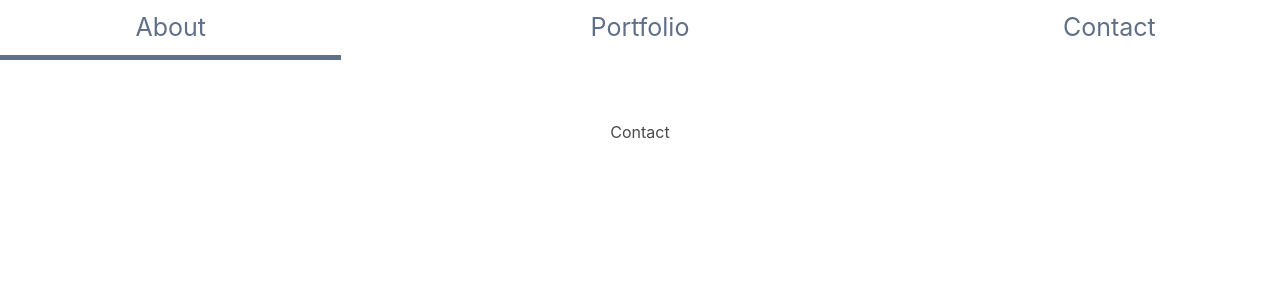
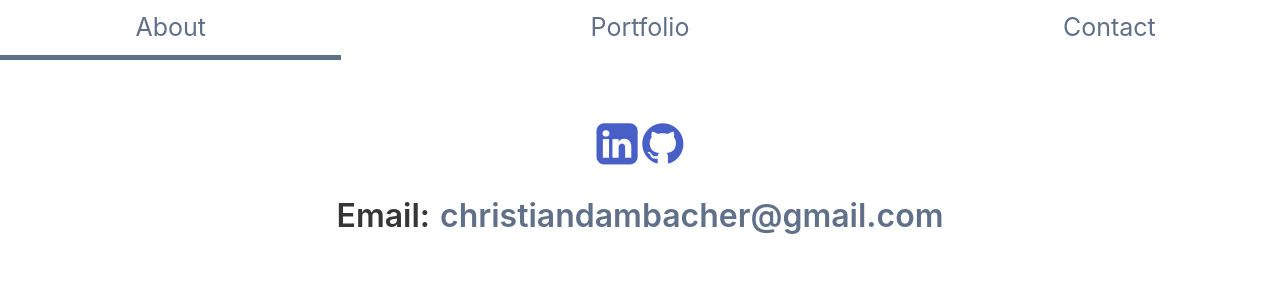
Before and after one commit to ChrstnDmbchr/Portfolio, a React (Create React App) app: page /contact in a window 1280 px wide. Shown: the top 300 px of the page. Built offline with nearby package versions, Linux system fonts and the light colour scheme.

Commit message:
contact page content added

```diff
--- a/src/components/Contact.js
+++ b/src/components/Contact.js
@@ -1,10 +1,15 @@
 import React, { Component } from 'react';
+import '../styling/Contact.css'
 
 class Contact extends Component {
   render() {
     return (
       <div className="contact animated fadeIn">
-        <h1>Contact</h1>
+        <div className="contact-links">
+          <a href="https://www.linkedin.com/in/christian-dambacher-0b988116a"> <i className="about-link fa fa-linkedin-square fa-3x" aria-hidden="true"></i></a>
+          <a href="https://github.com/ChrstnDmbchr"> <i className="fa fa-github fa-3x" aria-hidden="true"></i></a>
+        </div>
+        <h1 className="title contact-email">Email:<a className="contact-email-link" href="mailto:webmaster@example.com">christiandambacher@gmail.com</a></h1>
       </div>
     );
   }
--- /dev/null
+++ b/src/styling/Contact.css
@@ -0,0 +1,11 @@
+.contact-email-link {
+  padding-left: 10px;
+}
+
+.contact-email {
+  margin-top: 30px;
+}
+
+.contact-email a{
+  color: #607089;
+}
```
